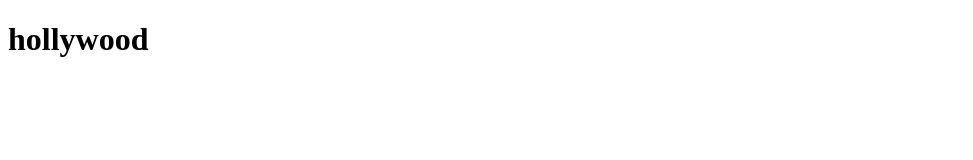
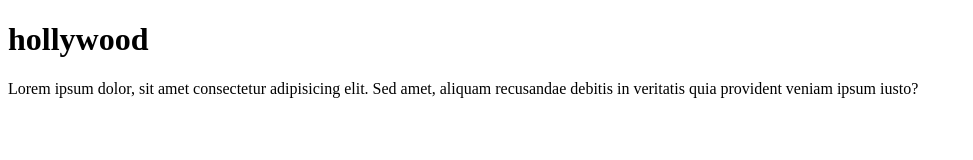
Before and after one commit to Davidprogrammerpro/Dev-progamming-git-test, a plain HTML site: page index.html in a window 1280 px wide. Shown: the whole page, without its empty margins (0-973 px from the left). Drawn offline with Linux system fonts and the light colour scheme.

Commit message:
menambahkan paragraf

```diff
--- a/index.html
+++ b/index.html
@@ -7,5 +7,9 @@
   </head>
   <body>
     <h1>hollywood</h1>
+    <p>
+      Lorem ipsum dolor, sit amet consectetur adipisicing elit. Sed amet,
+      aliquam recusandae debitis in veritatis quia provident veniam ipsum iusto?
+    </p>
   </body>
 </html>
```
